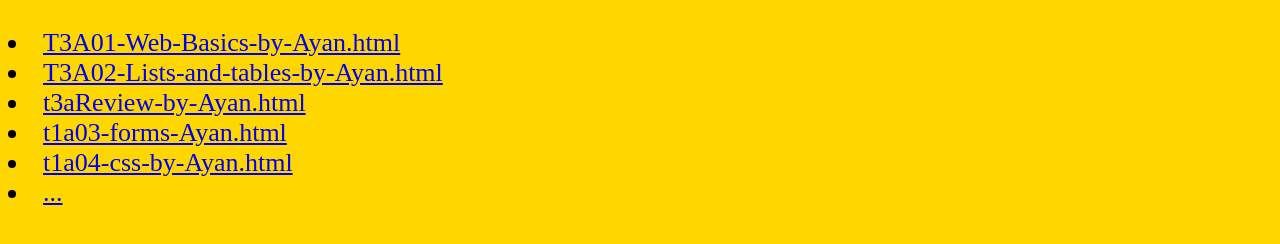
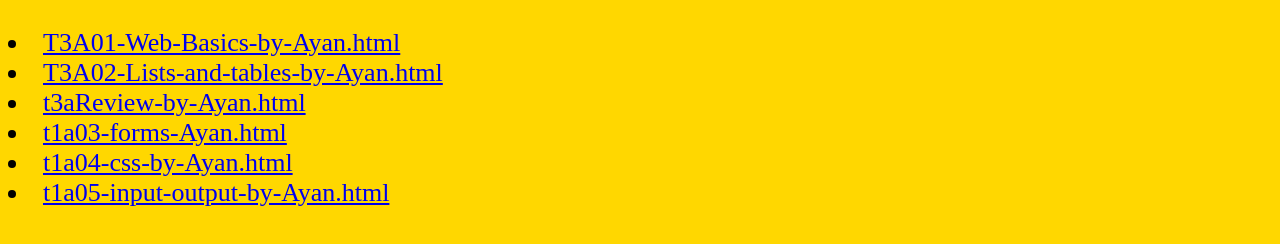
Before and after one commit to gamedev8888/deltapro5555, a plain HTML site: page public/index.html in a window 1280 px wide. Shown: the part 336-580 px from the top of the page. Drawn offline with Linux system fonts and the light colour scheme.

Commit message:
Update index.html

```diff
--- a/public/index.html
+++ b/public/index.html
@@ -18,6 +18,6 @@
 <li><a href="t3aReview-by-Ayan.html">t3aReview-by-Ayan.html</a>
 <li><a href="t1a03-forms-Ayan.html">t1a03-forms-Ayan.html</a>
 <li><a href="t1a04-css-by-Ayan.html">t1a04-css-by-Ayan.html</a>
-<li><a href="..">...</a>
+<li><a href="t1a05-input-output-by-Ayan.html">t1a05-input-output-by-Ayan.html</a>
 
   </body>
```
